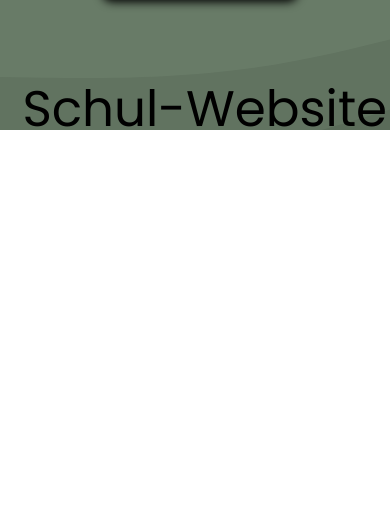
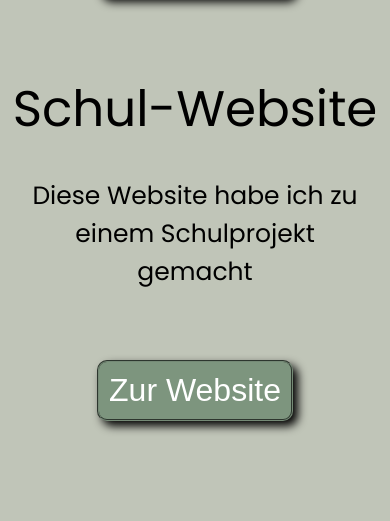
Before and after one commit to 1EmilTV/Portfolio, a plain HTML site: page skills/skills.html in a window 390 px wide. Shown: the part 714-1235 px from the top of the page. Before the commit the page ends 844 px from the top, so only its background shows below. Drawn offline with nearby package versions, Linux system fonts and the light colour scheme; a web font is replaced by a local one.

Commit message:
remove waves on mobile, doesnt look good

```diff
--- a/feedback/style.css
+++ b/feedback/style.css
@@ -316,7 +316,8 @@ input:focus ~ label.nachnameLabel {
     }
 
     body {
-        background-image: url(/layered-waves-haikei\ \(2\).svg);
+        background-image: none;
+        background-color: #c0c5b8;
     }
 
     .show {
--- a/feedback/success.css
+++ b/feedback/success.css
@@ -234,7 +234,8 @@ p {
     }
 
     body {
-        background-image: url(/layered-waves-haikei\ \(2\).svg);
+        background-image: none;
+        background-color: #c0c5b8;
     }
 
     .show {
--- a/skills/style.css
+++ b/skills/style.css
@@ -13,7 +13,7 @@ html {
 }
 
 body {
-    background-image: url(/layered-waves-haikei\ \(2\).svg);
+    background-color: #c0c5b8;
 }
 
 body::-webkit-scrollbar {
@@ -96,6 +96,10 @@ nav {
     transition: all 0.3s;
 }
 
+.firstSec {
+    background-image: url(/layered-waves-haikei\ \(2\).svg);
+}
+
 #myBtn {
     display: none; /* Hidden by default */
     position: fixed; /* Fixed/sticky position */
@@ -108,6 +112,7 @@ nav {
     color: #e8eae5; /* Text color */
     cursor: pointer; /* Add a mouse pointer on hover */
     padding: 15px; /* Some padding */
+    padding-bottom: 15px;
     border-radius: 10px; /* Rounded corners */
     font-size: 18px; /* Increase font size */
     aspect-ratio: 1/1;
@@ -265,13 +270,9 @@ a {
         overflow-x: hidden;
     }
 
-    html, body {
-        margin: 0;
-        height: 100%;
-    }
-
-    body {
-        background-image: url(/layered-waves-haikei\ \(2\).svg);
+    .firstSec {
+        background-color: #c0c5b8;
+        background-image: none;
     }
 
     nav {
@@ -382,7 +383,7 @@ a {
     }
 
     .threeHeader {
-        margin-left: 5%;
+        margin-left: auto;
         width: 100%;
         font-size: 50px;
     }
--- a/style.css
+++ b/style.css
@@ -184,6 +184,11 @@ b {
         width: 100%;
     }
 
+    ._2ndsec {
+        background-image: none;
+        background-color: #c0c5b8;
+    }
+
     .show {
         animation: showMenu .4s ease forwards;
         display: none;
```
